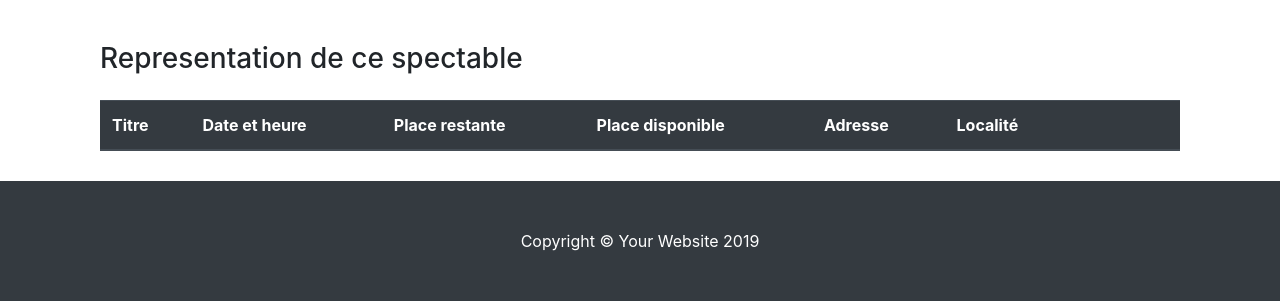
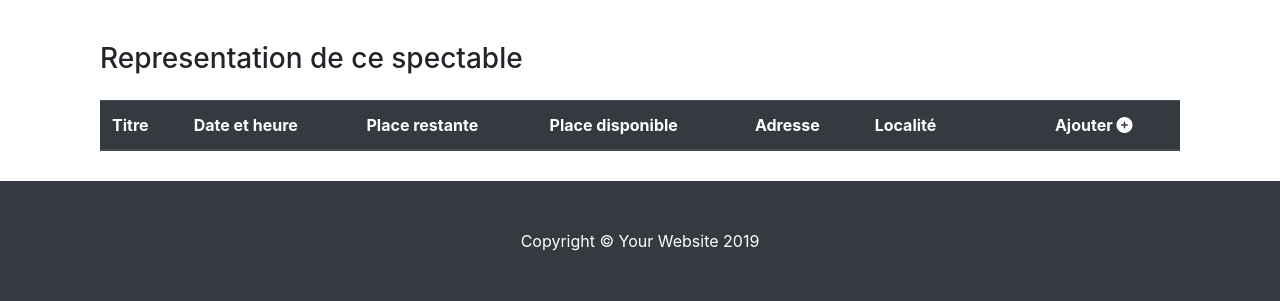
Before and after one commit to fernandomiron/projet-integration-2020, a Django app: page /show/read/6/ in a window 1280 px wide. Shown: the part 779-1080 px from the top of the page. Run offline with Django 3.2, Linux system fonts and the light colour scheme; the visitor is signed in with stand-in values (Sample User, id 1); data comes from the database, SQL or seed files in the repository; lists and menus that the app fills with data are empty; parts of the project's set-up code (start-up, migrations or seed data) failed here and were passed over; some libraries are stand-ins or nearby versions.

Commit message:
show detail add edition mode

```diff
--- a/reservations/app/templates/app/show_detail.html
+++ b/reservations/app/templates/app/show_detail.html
@@ -44,7 +44,7 @@
             <th> </th>
             {% if request.user.is_staff %}
             <th> </th>
-            <th> </th>
+            <th><a href="{% url 'CreateRepresentation' show.pk %}" style="color:white;"> Ajouter <i class="fas fa-plus-circle"></i></a></th>
             {% endif %}
         </tr>
         </thead>
```
